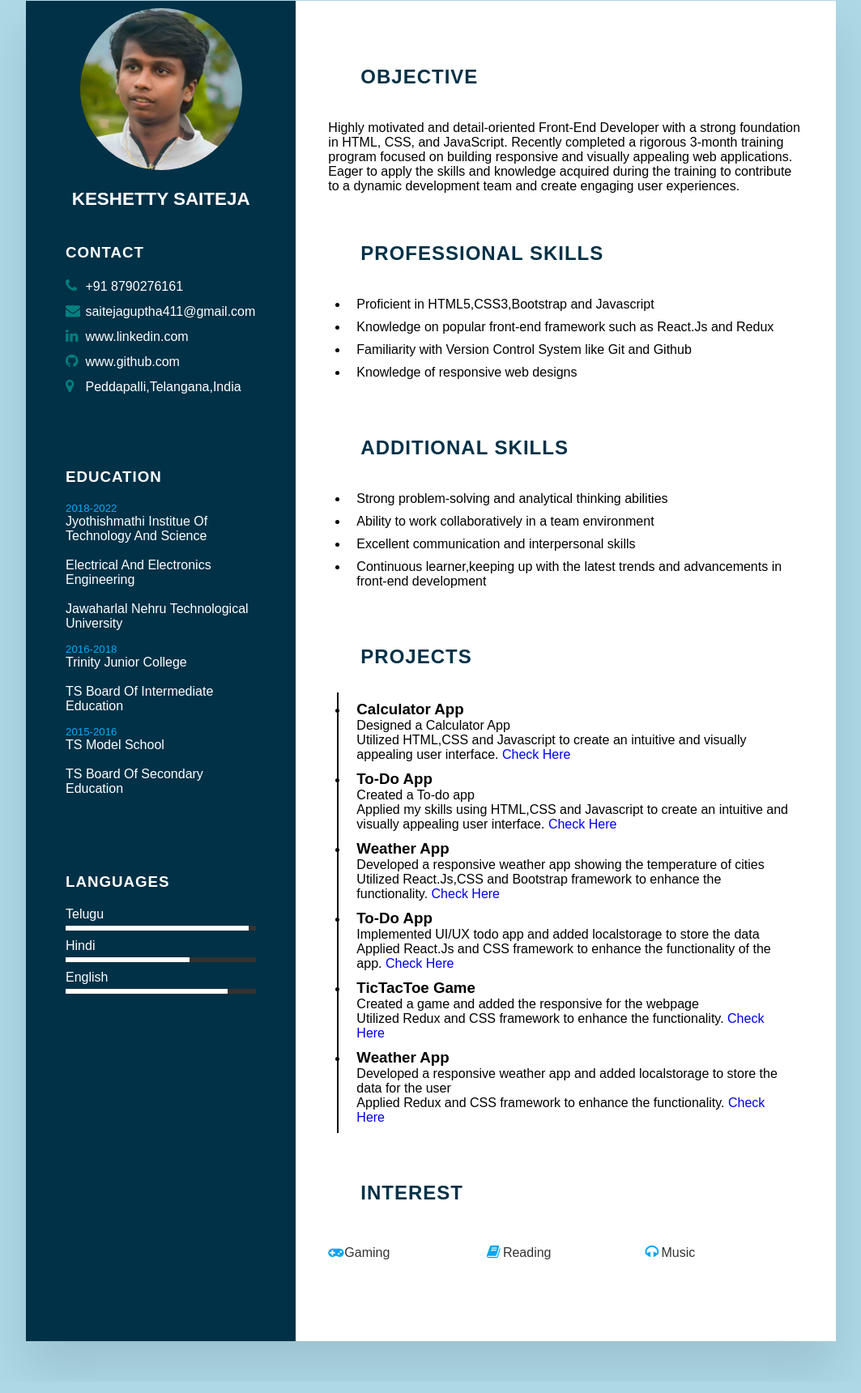
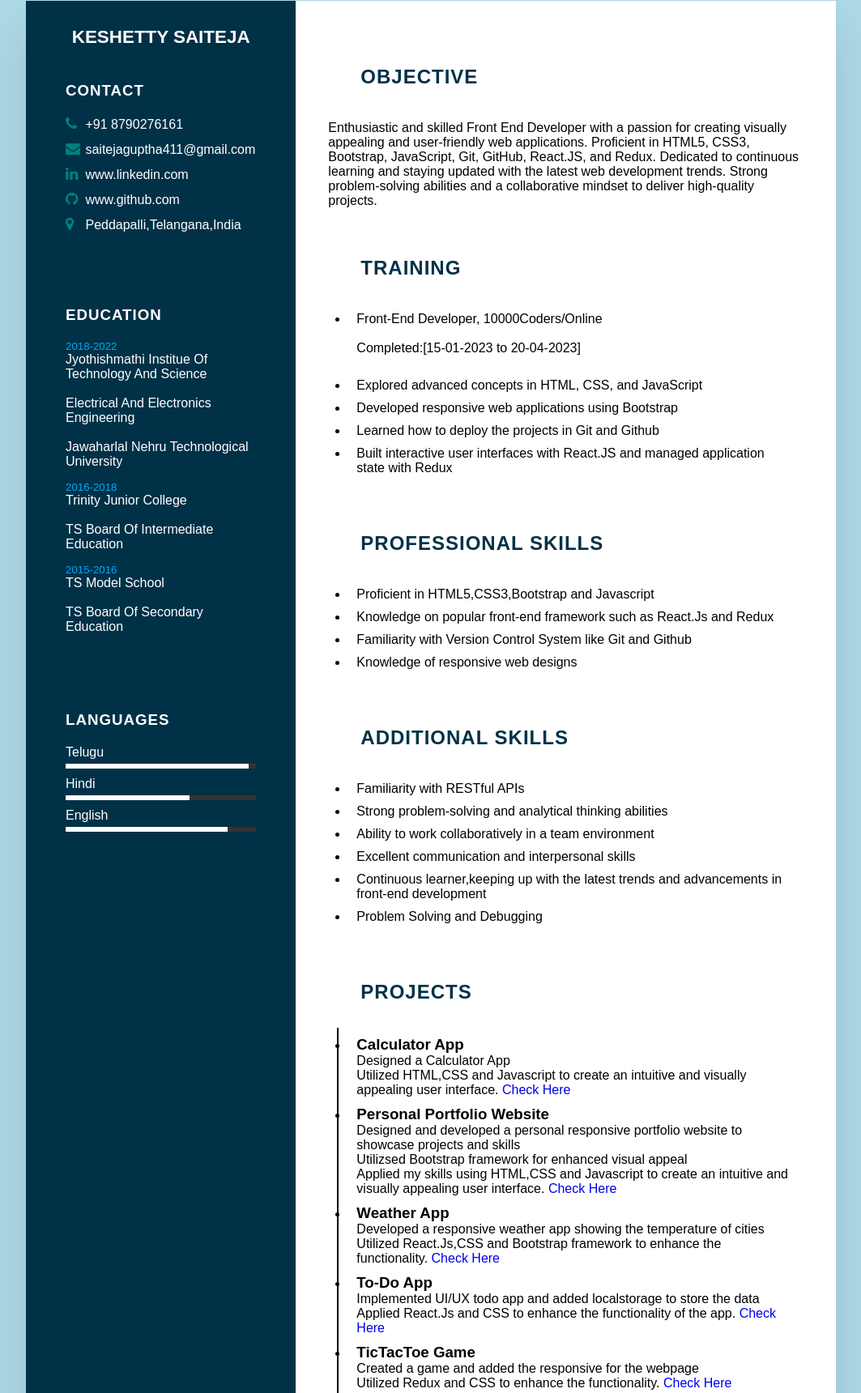
Before and after one commit to SAITEJA581/Resume2023, a plain HTML site: page index.html in a window 1280 px wide. Shown: the part 49-1769 px from the top of the page at 81% size, without its empty margins (108-1171 px from the left). Drawn offline with Linux system fonts and the light colour scheme.

Commit message:
changes in objective

```diff
--- a/index.html
+++ b/index.html
@@ -12,9 +12,9 @@
     <div class="container">
         <div class="left_side">
             <div class="profile">
-                <div class="image">
+                <!-- <div class="image">
                     <img src="teja.jpg">
-                </div>
+                </div> -->
                 <h2>Keshetty SaiTeja</h2>
             </div>
             <div class="contact">
@@ -90,10 +90,32 @@
         <div class="right_side">
             <div class="myinfo">
                 <h2 class="title1">Objective</h2>
-                <p>Highly motivated and detail-oriented Front-End Developer with a strong foundation in HTML, CSS, and JavaScript.
-                    Recently completed a rigorous 3-month training program focused on building responsive and visually appealing web applications.
-                    Eager to apply the skills and knowledge acquired during the training to contribute to a dynamic development team and create engaging user experiences.
+                <p>Enthusiastic and skilled Front End Developer with a passion for creating visually appealing and user-friendly web applications.
+                   Proficient in HTML5, CSS3, Bootstrap, JavaScript, Git, GitHub, React.JS, and Redux. Dedicated to continuous learning and staying
+                   updated with the latest web development trends. Strong problem-solving abilities and a collaborative mindset to deliver high-quality projects.
                 </p>
+            </div>
+            <div class="myinfo training">
+                <h2 class="title1">TRAINING</h2>
+                <div class="box">
+                    <ul>
+                        <li>
+                           <p> Front-End Developer, 10000Coders/Online<br/><br/>Completed:[15-01-2023 to 20-04-2023] </p>
+                        </li><br/>
+                        <li>
+                            <p>Explored advanced concepts in HTML, CSS, and JavaScript</p>
+                        </li>
+                        <li>
+                            <p>Developed responsive web applications using Bootstrap</p>
+                        </li>
+                        <li>
+                            <p>Learned how to deploy the projects in Git and Github</p>
+                        </li>
+                        <li>
+                            <p>Built interactive user interfaces with React.JS and managed application state with Redux</p>
+                        </li>
+                    </ul>
+                </div>
             </div>
             <div class="myinfo skills">
                 <h2 class="title1">Professional Skills</h2>
@@ -119,6 +141,9 @@
                 <div class="box">
                     <ul>
                         <li>
+                            <p>Familiarity with RESTful APIs</p>
+                        </li>
+                        <li>
                             <p>Strong problem-solving and analytical thinking abilities</p>
                         </li>
                         <li>
@@ -129,6 +154,9 @@
                         </li>
                         <li>
                             <p>Continuous learner,keeping up with the latest trends and advancements in front-end development</p>
+                        </li>
+                        <li>
+                            <p>Problem Solving and Debugging</p>
                         </li>
                     </ul>
                 </div>
@@ -144,9 +172,10 @@
                             <p>Utilized HTML,CSS and Javascript to create an intuitive and visually appealing user interface. <a href="https://saiteja581.github.io/calci/">Check Here</a></p>
                         </li>
                         <li>
-                            <h3>To-Do App</h3>
-                            <p>Created a To-do app </p>
-                            <p>Applied my skills using HTML,CSS and Javascript to create an intuitive and visually appealing user interface. <a href="https://saiteja581.github.io/todo/">Check Here</a></p>
+                            <h3>Personal Portfolio Website</h3>
+                            <p>Designed and developed a personal responsive portfolio website to showcase projects and skills </p>
+                            <p>Utilizsed Bootstrap framework for enhanced visual appeal</p>
+                            <p>Applied my skills using HTML,CSS and Javascript to create an intuitive and visually appealing user interface. <a href="https://saiteja581.github.io/Portfolio/">Check Here</a></p>
                         </li>
                         <li>
                             <h3>Weather App</h3>
@@ -156,24 +185,24 @@
                         <li>
                             <h3>To-Do App</h3>
                             <p>Implemented UI/UX todo app and added localstorage to store the data</p>
-                            <p>Applied React.Js and CSS framework to enhance the functionality of the app. <a href="https://saiteja581.github.io/React-Todo/">Check Here</a></p>
+                            <p>Applied React.Js and CSS to enhance the functionality of the app. <a href="https://saiteja581.github.io/React-Todo/">Check Here</a></p>
                         </li>
                         <li>
                             <h3>TicTacToe Game </h3>
                             <p>Created a game and added the responsive for the webpage</p>
-                            <p>Utilized Redux and CSS framework to enhance the functionality. <a href="https://saiteja581.github.io/Redux_TicTacToe/">Check Here</a></p>
+                            <p>Utilized Redux and CSS to enhance the functionality. <a href="https://saiteja581.github.io/Redux_TicTacToe/">Check Here</a></p>
                         </li>
                         <li>
                             <h3>Weather App</h3>
                             <p>Developed a responsive weather app and added localstorage to store the data for the user </p>
-                            <p>Applied Redux and CSS framework to enhance the functionality. <a href="https://saiteja581.github.io/Redux_Weather/">Check Here</a></p>
+                            <p>Applied Redux and CSS to enhance the functionality. <a href="https://saiteja581.github.io/Redux_Weather/">Check Here</a></p>
                         </li>
                     </ul>
                     </div>
                 </div>
             </div>
             <div class="myinfo intrest">
-                <h2 class="title1">Interest</h2>
+                <h2 class="title1">HOBBIES</h2>
                 <ul>
                     <li><i class="fa fa-gamepad" aria-hidden="true"></i>Gaming</li>
                     <li><i class="fa fa-book" aria-hidden="true"></i>Reading</li>
--- a/style.css
+++ b/style.css
@@ -34,7 +34,7 @@ body {
     align-items: center;
     padding-bottom: 1px solid rgba(255,255,255,0.1);
 }
-.profile .image {
+/* .profile .image {
     position: relative;
     width: 200px;
     height: 200px;
@@ -48,7 +48,7 @@ body {
     width: 100%;
     height: 100%;
     object-fit: cover;
-}
+} */
 .profile h2 {
     color: white;
     font-size: 1.4em;
```
